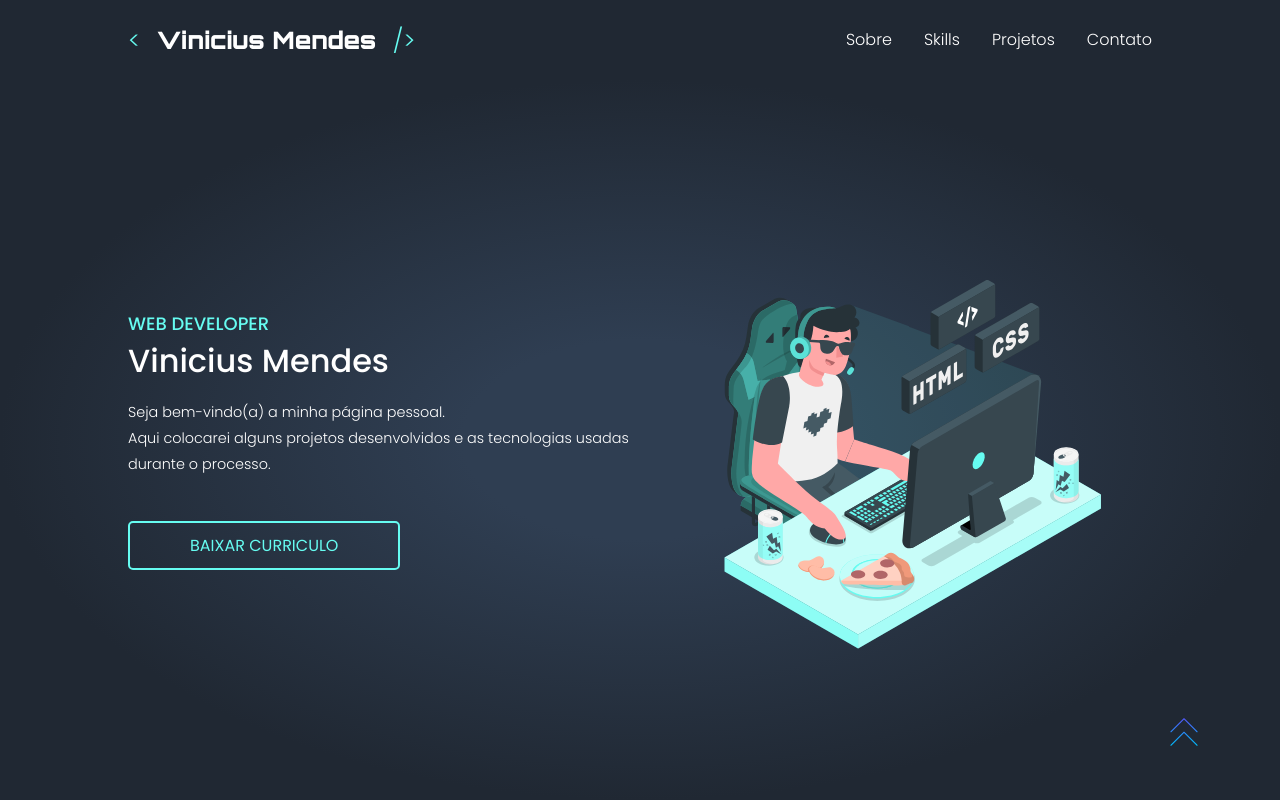
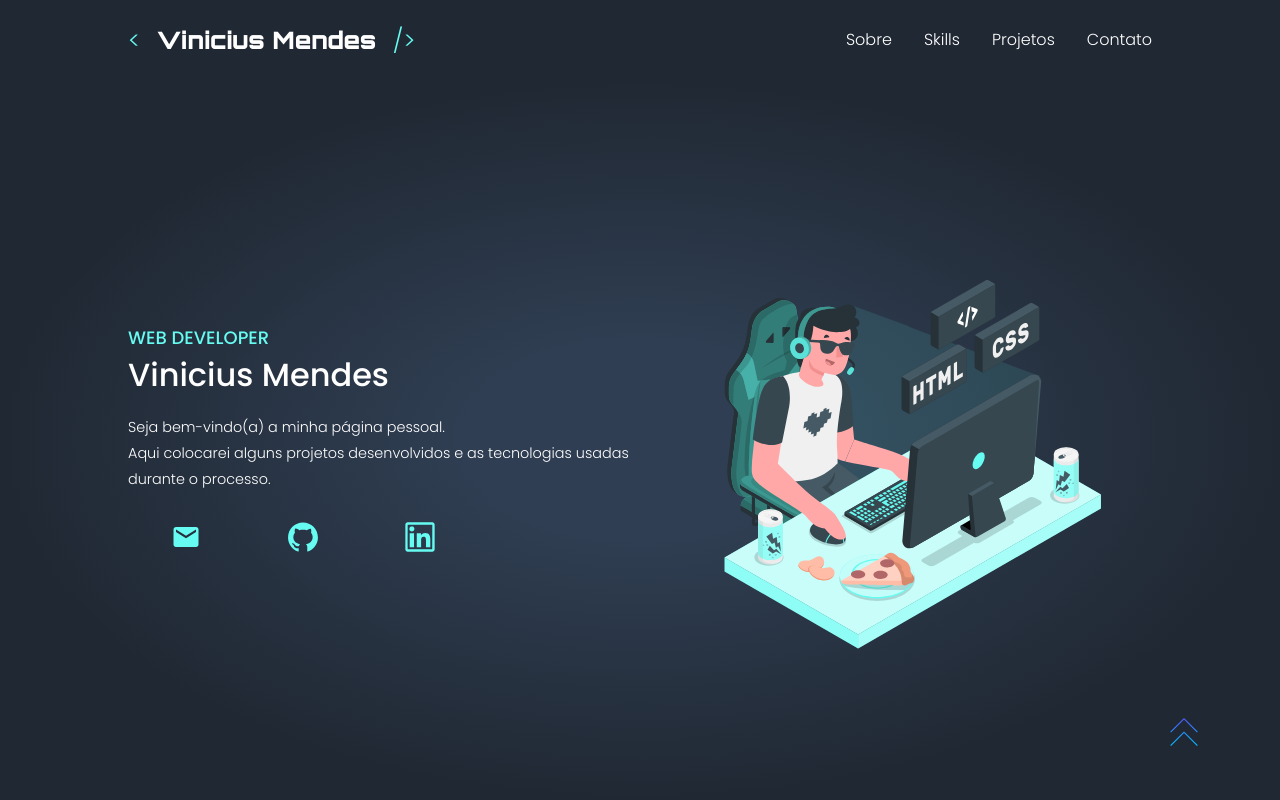
Before and after one commit to Viniciushenrique07/portfolio, a plain HTML site: page index.html in a window 1280 px wide. Shown: the top 800 px of the page. Drawn offline with Linux system fonts and the light colour scheme.

Commit message:
Adjusting icons at the top

```diff
--- a/css/styles.css
+++ b/css/styles.css
@@ -124,15 +124,10 @@ body {
     margin: 1em 0;
 }
 
-.btn-curriculo {
-    display: inline-block;
-    border: 2px solid var(--primary-color);
-    color: var(--primary-color);
-    padding: 10px 60px;
-    border-radius: 5px;
-    text-transform: uppercase;
-    font-family: 'Poppins-Regular';
+.top-links {
     margin-top: 30px;
+    max-width: 350px;
+
 }
 
 .square {
@@ -288,6 +283,7 @@ body {
 
 .projects-content {
     padding: 50px 0;
+    /* display: flex; */
 }
 
 .project {
@@ -380,6 +376,12 @@ body {
     color: var(--text-secondary-color);
 }
 
+.access-links{
+    display: flex;
+    margin-top: 25%;
+    gap: 10px;
+}
+
 .btn-access {
     font-family: 'Poppins-Light';
     display: flex;
@@ -392,7 +394,6 @@ body {
     border-radius: 5px;
     color: var(--primary-color);
     font-size: 1.125rem;
-    margin-top: 25%;
 }
 
 .btn-access:hover {
--- a/index.html
+++ b/index.html
@@ -47,14 +47,24 @@
                 <h2 class="subtitle">Vinicius Mendes</h2>
                 <p class="description">Seja bem-vindo(a) a minha página pessoal. <br>
                     Aqui colocarei alguns projetos desenvolvidos e as tecnologias usadas durante o processo.</p>
-                <a href="#" class="btn-curriculo">Baixar curriculo</a>
+                <div class="social top-links">
+                    <a href="mailto:vinicius.henrique.92@hotmail.com" target="_blank" class="icon-link">
+                        <img src="./assets/images/mediaIcons/email.svg" alt="email icon" class="icon">
+                    </a>
+                    <a href="https://github.com/vinicius-mendes07" target="_blank" class="icon-link">
+                        <img src="./assets/images/mediaIcons/github.svg" alt="github icon" class="icon">
+                        </a>
+                    <a href="https://www.linkedin.com/in/vinicius-mendes07/" target="_blank" class="icon-link">
+                        <img src="./assets/images/mediaIcons/linkedin.svg" alt="linkedin icon" class="icon">
+                    </a>
+                </div>
             </div>
-            <div class="programmer-img"><img src="./assets/images/programmer.svg" alt=""></div>
+            <div class="programmer-img"><img src="./assets/images/programmer.svg" alt="programmer image"></div>
         </section>
 
         <a href="#begin" class="arrow-up">
             <img src="./assets/images/arrow-up.png" class="arrow-up-img" alt="arrow up">
-        </a href="#begin">
+        </a>
 
         <section id="about">
             <h2 class="section-title">
@@ -134,7 +144,10 @@
                                 <span class="tech">css</span>
                                 <span class="tech">javascript</span>
                             </div>
-                            <div><a href="#" class="btn-access">acessar</a></div>
+                            <div class="access-links">
+                                <a href="#" target="_blank" class="btn-access">Repo</a>
+                                <a href="#" target="_blank" class="btn-access">acessar</a>
+                            </div>
                     </div>
                 </div>
             </div>
```
